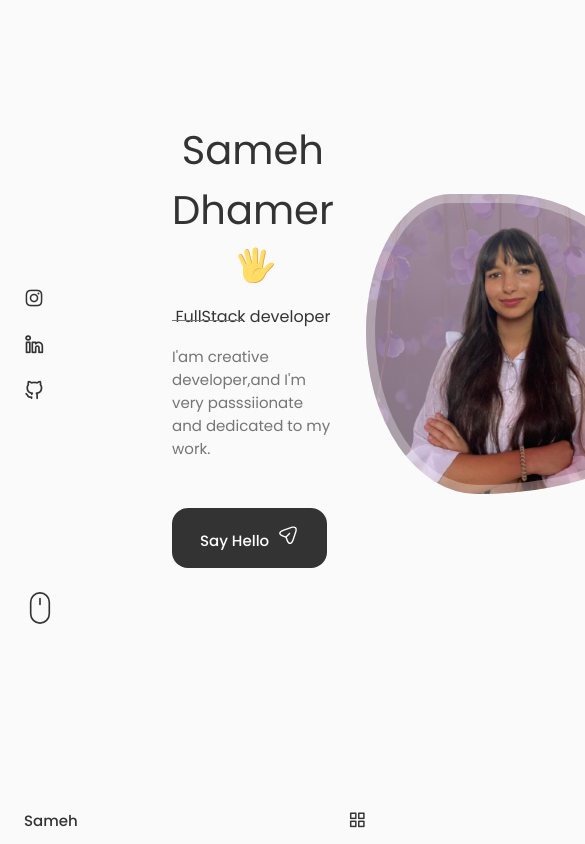
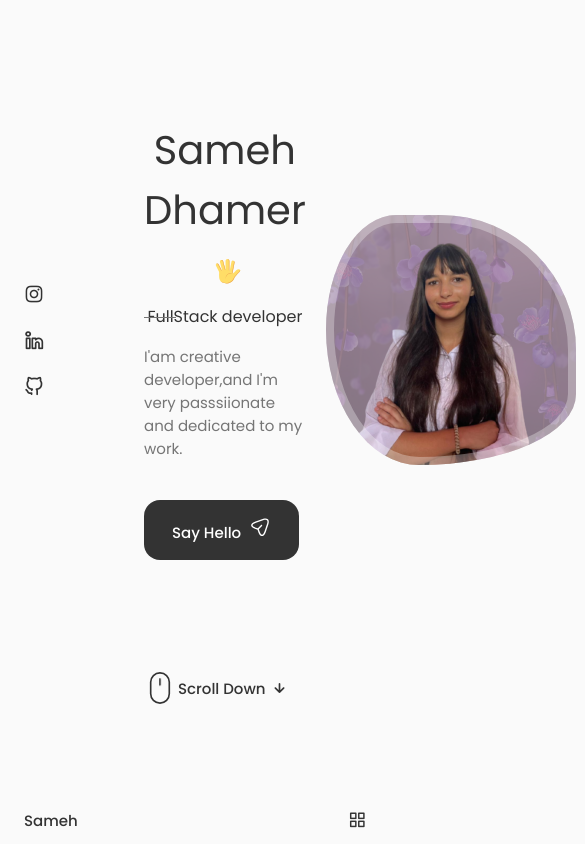
Before and after one commit to sameh-dh/portfolio, a React (Create React App) app: page / in a window 390 px wide. Shown: the top 844 px of the page, 585 px wide, since content can reach past the window. Built offline with nearby package versions, Linux system fonts and the light colour scheme.

Commit message:
responsive home for large devices is done

```diff
--- a/src/components/home/Home.jsx
+++ b/src/components/home/Home.jsx
@@ -10,13 +10,15 @@
       <div className="home__container container grid">
         <div className="home__content grid">
           <Social />
+
           <div className="home__img"></div>
+
           <Data />
 
         </div>
         <ScrollDown />
       </div>
-</section>  )
+    </section>)
 }
 
 export default Home
--- a/src/components/home/scrollDown.jsx
+++ b/src/components/home/scrollDown.jsx
@@ -51,6 +51,10 @@
 
                         }}></path>
                 </svg>
+                <span className="home__scroll-name">
+                    Scroll Down
+                </span>
+                <i class="uil uil-arrow-down home__scroll-arrow"></i>
             </a>
         </div >
     );
--- a/src/css/Home.css
+++ b/src/css/Home.css
@@ -1,4 +1,7 @@
 @import "./App.css";
+.home__container {
+   row-gap: 7rem;
+}
 
 .home__content {
     grid-template-columns: 116px repeat(2, 1fr);
@@ -71,6 +74,7 @@
     width: 300px;
     height: 300px;
     animation: profile_animate 8s ease-in-out infinite 1s;
+
 }
 
 @keyframes profile_animate {
@@ -86,3 +90,94 @@
         border-radius: 60% 40% 30% 70%/60% 30% 70% 40%;
     }
 }
+
+.home__scroll {
+    margin-left : 9.25rem;
+
+}
+
+.wheel {
+    animation: scroll 2s ease infinite ;
+}
+
+@keyframes scroll {
+    0% {
+        transform: translateY(0)
+    }
+
+    30% {
+         transform: translateY(3.75rem)
+    }
+
+
+}
+
+.home__scroll-name {
+    color: var(--title-color);
+    font-weight: var(--font-medium);
+    margin-right: var(--mb-0-25);
+    margin-left: 2px;
+}
+
+.home__scroll-arrow {
+    font-size: 1.25rem;
+    color: var(--title-color);
+}
+
+/*=============== BREAKPOINTS ===============*/
+/* For large devices */
+@media screen and (max-width: 992px) {
+     .home__content {
+        grid-template-columns: 100px repeat(2, 1fr);
+        column-gap: 1.25rem;
+
+     }
+
+     .home__hand {
+        width: 26px;
+        height:  26px;
+     }
+
+     .home__subtitle {
+        padding-left: 0;
+        margin-bottom: var(--mb-1) ;
+
+     }
+
+     .home__subtitle::before {
+        width: 20%;
+        top: 0.8rem;
+
+     }
+
+     .home__description {
+        max-width: initial;
+        margin-bottom: var(--mb-2-5);
+
+     }
+
+     .home__img {
+        width: 250px;
+        height: 250px;
+        box-shadow: inset 0 0 0 8px rgb(255 255 255 / 30%);
+     }
+
+     .home__scroll {
+        margin-left: 7.5rem;
+
+     }
+  }
+
+  /* For medium devices */
+  @media screen and (max-width: 768px) {
+
+  }
+
+  @media screen and (max-width: 576px) {
+  }
+
+  /* For small devices */
+  @media screen and (max-width: 350px) {
+
+
+  }
```
Also changed, not shown: 1 other file (tests, documents, lock files or other folders). Lines whose indentation alone changed are shown as unchanged.
